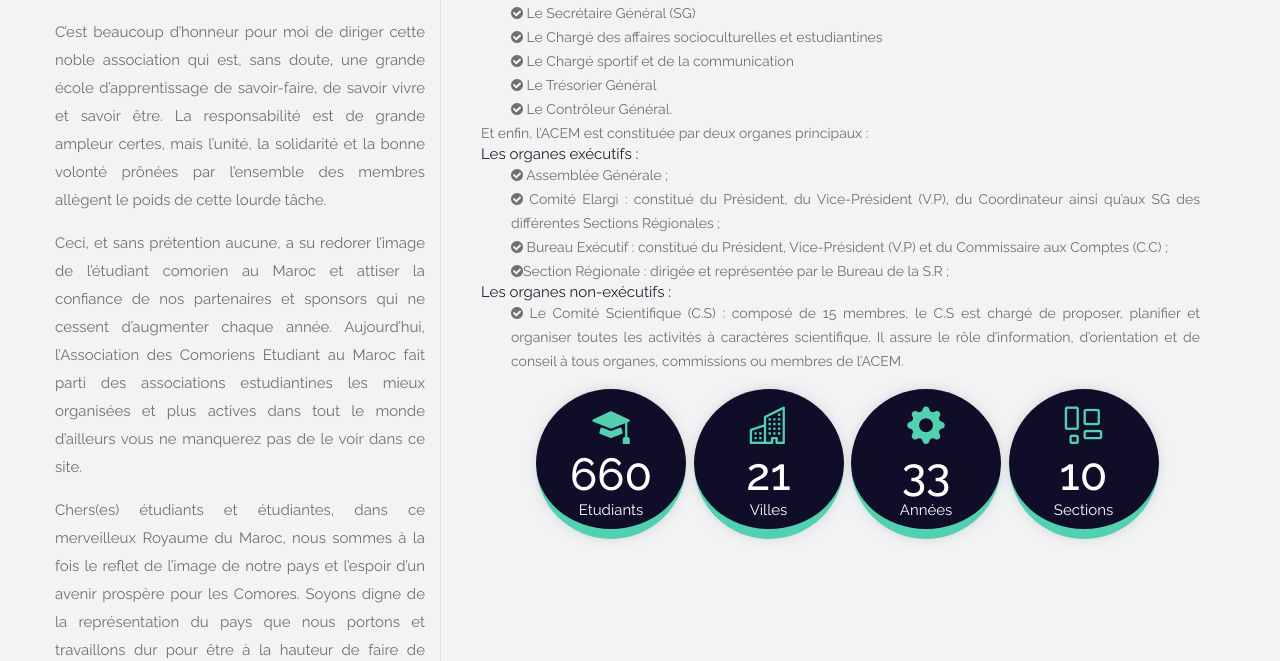
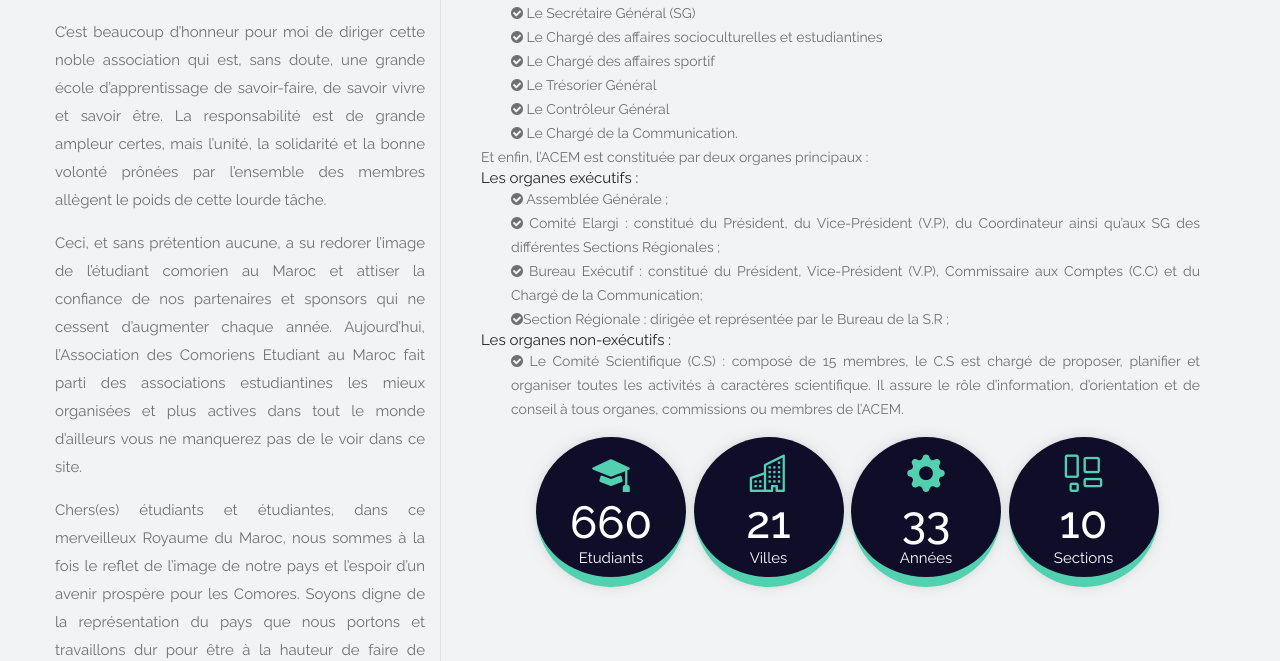
Before and after one commit to Djaloud/Acem, a PHP site: page /Acem/ in a window 1280 px wide. Shown: the part 1123-1784 px from the top of the page. Run offline with PHP 8.4, Linux system fonts and the light colour scheme; some libraries are stand-ins or nearby versions.

Commit message:
Update home ACEM  description

```diff
--- a/config/config.php
+++ b/config/config.php
@@ -18,9 +18,9 @@ define('SITE_ROOT', dirname(__FILE__));
 
 
 // URL ROOT
-define('URLROOT', 'http://acem-officiel.com');
+// define('URLROOT', 'http://acem-officiel.com');
 //define('URLROOT', 'http://localhost/Acem/Acem');
-//define('URLROOT', '/Acem');
+define('URLROOT', '/Acem');
 
 // SITENAME
 define('SITENAME', 'ACEM MAROC');
--- a/index.php
+++ b/index.php
@@ -34,9 +34,9 @@
                     <div id="collapseA" class="panel-collapse collapse in show">
                       <div class="panel-body">
                         <p>
-                          L’ACEM (Association des Comoriens Étudiant au Maroc), crée le 31 Décembre 1981 à Casablanca, est une organisation à but non lucratif qui a comme ambition de regrouper en son sein tous étudiants et stagiaires comoriens au Maroc et ayant comme devise: <strong>Egalité - Solidarité - Excellence.</strong>
+                        L’ACEM (Association des Comoriens Étudiant au Maroc), crée le 31 Décembre 1981 à Casablanca, est une organisation à but non lucratif qui a comme ambition de regrouper en son sein tous étudiants et stagiaires comoriens au Maroc et ayant comme devise: <strong>Egalité - Solidarité - Excellence.</strong>
                           </br>
-                          Ainsi, chaque ville universitaire, où résident des Comoriens, constitue une Section Régionale (S.R) de l’ACEM. Lorsque les membres de cette dernière atteignent un nombre supérieur à 20, ils élisent un Bureau de la S.R, qui sera constitué de 5 membres : </p>
+                        Ainsi, chaque ville universitaire, où résident des Comoriens, constitue une Section Régionale (S.R) de l’ACEM. Lorsque les membres de cette dernière atteignent un nombre supérieur à 20, ils élisent un Bureau de la S.R, qui sera constitué de 6 membres : </p>
 
                         <div>
                           <ul>
@@ -47,7 +47,7 @@
                               <p><i class="fa fa-check-circle"></i> Le Chargé des affaires socioculturelles et estudiantines</p>
                             </li>
                             <li>
-                              <p><i class="fa fa-check-circle"></i> Le Chargé sportif et de la communication </p>
+                              <p><i class="fa fa-check-circle"></i> Le Chargé des affaires sportif </p>
                             </li>
                             <li>
                               </p>
@@ -55,7 +55,11 @@
                             </li>
                             <li>
                               </p>
-                              <p><i class="fa fa-check-circle"></i> Le Contrôleur Général.
+                              <p><i class="fa fa-check-circle"></i> Le Contrôleur Général
+                            </li>
+                            <li>
+                              </p>
+                              <p><i class="fa fa-check-circle"></i> Le Chargé de la Communication.
                             </li>
 
                           </ul>
@@ -74,7 +78,7 @@
                           </p>
 
                           <li>
-                            <p><i class="fa fa-check-circle"></i> Bureau Exécutif : constitué du Président, Vice-Président (V.P) et du Commissaire aux Comptes (C.C) ;
+                            <p><i class="fa fa-check-circle"></i> Bureau Exécutif : constitué du Président, Vice-Président (V.P), Commissaire aux Comptes (C.C) et du Chargé de la Communication;
                           </li>
                           </p>
                           <li>
```
